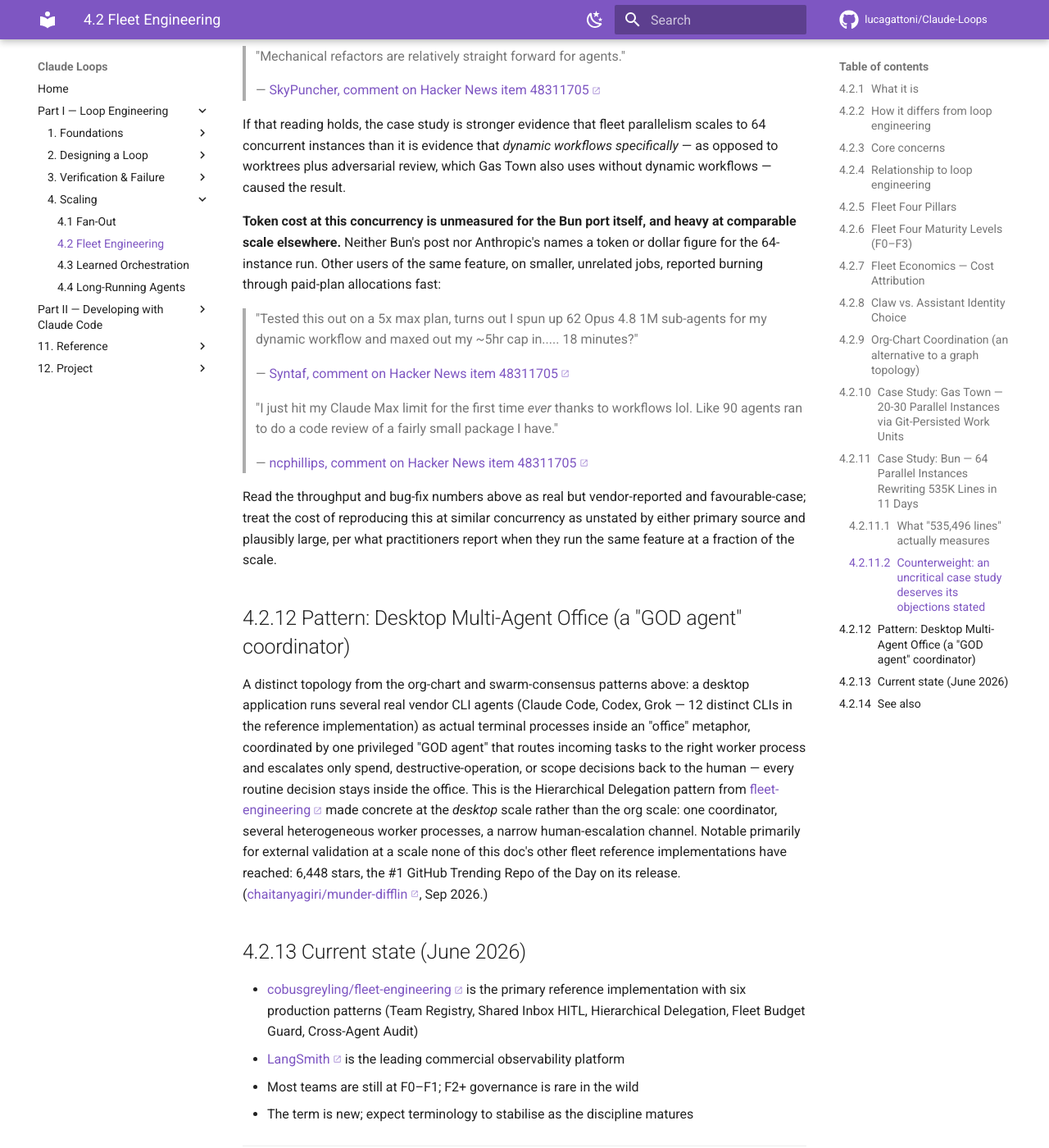
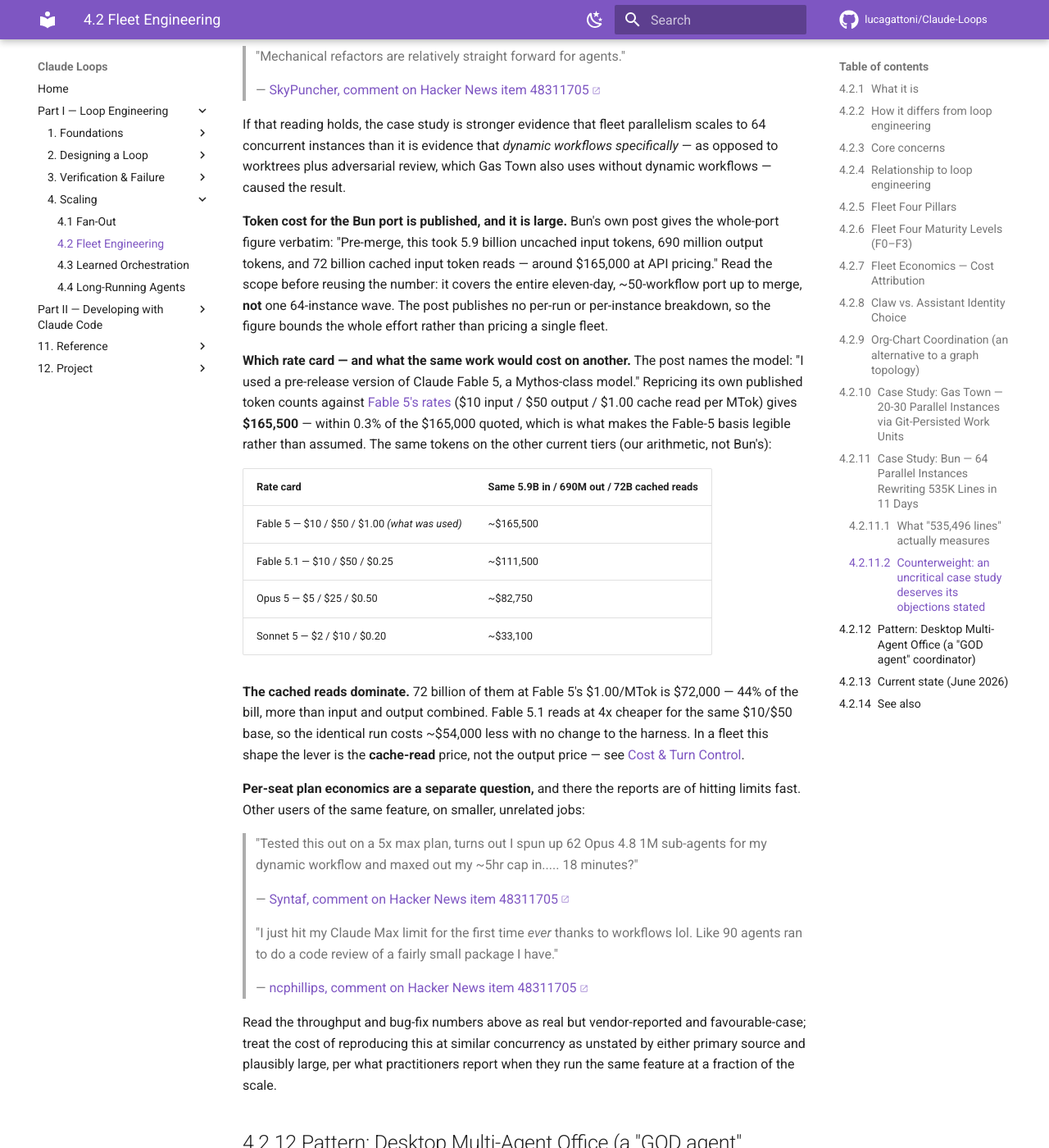
Before and after one commit to lucagattoni/Claude-Loops, an MkDocs documentation site: the page built from docs/23-fleet-engineering.md, in a window 1280 px wide and 1400 px high, scrolled down 6891 px. Shown: the whole window at 82% size. Built offline with MkDocs 1.6.1 and Material for MkDocs 9.7.7, drawn with Linux system fonts in a browser that asks for light colours; comment, search, counter and statistics services are not loaded.

Commit message:
C1b P1: the Bun source — a falsified absence and a wrong ratio
Both fixes rest on one primary source, re-fetched and read in full:
https://bun.com/blog/bun-in-rust

docs/23 — falsified claim-of-absence, this repo's defining defect class.
The KB said "Neither Bun's post nor Anthropic's names a token or dollar
figure for the 64-instance run." Bun's post says, verbatim: "Pre-merge,
this took 5.9 billion uncached input tokens, 690 million output tokens,
and 72 billion cached input token reads — around $165,000 at API pricing."
Rewritten around the real figures, with the scope stated: that number
covers the whole 11-day, ~50-workflow port to merge, NOT one 64-instance
wave — the post publishes no per-run breakdown, so it bounds the effort
rather than pricing a fleet. The HN datapoints stay, demoted to what they
actually evidence: per-seat plan economics, not an unmeasured cost.

Added, because the backlog asked for the model attribution and the source
supplies it: "I used a pre-release version of Claude Fable 5, a
Mythos-class model." Repricing Bun's own token counts on Fable 5's rate
card ($10/$50/$1.00) gives $165,500 — 0.3% off the $165,000 quoted, which
is what makes the basis legible instead of assumed. Also a repricing table
across the current tiers, and the finding it exposes: the 72B cached reads
are $72,000 of the bill, 44% of it, more than input and output combined.
Fable 5.1's 4x cheaper cache read cuts the identical run by ~$54,000 with
no harness change. Arithmetic labelled as ours, against rates verified in
docs/11 earlier in this branch.

docs/04 — same source, wrong ratio, and the pass had checked the other
copy. The KB described "a separate instance" (1:1). Bun: "1 implementer, 2
or more adversarial reviewers per implementer... The implementer doesn't
review. The reviewer doesn't implement," and "Every line of code was
reviewed by two separate adversarial reviewers." Corrected to 1:2+, with
the role separation, now matching docs/23:237.

Checked docs/07, 24, 26 for the same source: process claims only, no
conflict. All cross-doc anchors validated with python-markdown's real
slugify (0 broken). No residual "unmeasured" claim survives anywhere.

Co-Authored-By: Claude Opus 5 (1M context) <noreply@anthropic.com>
Claude-Session: https://claude.ai/code/session_0143r6VLrjfhL34xeWGQvHmV

```diff
--- a/docs/23-fleet-engineering.md
+++ b/docs/23-fleet-engineering.md
@@ -269,10 +269,36 @@ to 64 concurrent instances than it is evidence that *dynamic workflows specifica
 as opposed to worktrees plus adversarial review, which Gas Town also uses without
 dynamic workflows — caused the result.
 
-**Token cost at this concurrency is unmeasured for the Bun port itself, and heavy at
-comparable scale elsewhere.** Neither Bun's post nor Anthropic's names a token or dollar
-figure for the 64-instance run. Other users of the same feature, on smaller, unrelated
-jobs, reported burning through paid-plan allocations fast:
+**Token cost for the Bun port is published, and it is large.** Bun's own post gives the
+whole-port figure verbatim: "Pre-merge, this took 5.9 billion uncached input tokens, 690
+million output tokens, and 72 billion cached input token reads — around $165,000 at API
+pricing." Read the scope before reusing the number: it covers the entire eleven-day,
+~50-workflow port up to merge, **not** one 64-instance wave. The post publishes no per-run or
+per-instance breakdown, so the figure bounds the whole effort rather than pricing a single
+fleet.
+
+**Which rate card — and what the same work would cost on another.** The post names the model:
+"I used a pre-release version of Claude Fable 5, a Mythos-class model." Repricing its own
+published token counts against [Fable 5's rates](11-cost-control.md#model-reference-september-2026)
+($10 input / $50 output / $1.00 cache read per MTok) gives **$165,500** — within 0.3% of the
+$165,000 quoted, which is what makes the Fable-5 basis legible rather than assumed. The same
+tokens on the other current tiers (our arithmetic, not Bun's):
+
+| Rate card | Same 5.9B in / 690M out / 72B cached reads |
+|---|---|
+| Fable 5 — $10 / $50 / $1.00 *(what was used)* | ~$165,500 |
+| Fable 5.1 — $10 / $50 / $0.25 | ~$111,500 |
+| Opus 5 — $5 / $25 / $0.50 | ~$82,750 |
+| Sonnet 5 — $2 / $10 / $0.20 | ~$33,100 |
+
+**The cached reads dominate.** 72 billion of them at Fable 5's $1.00/MTok is $72,000 — 44% of
+the bill, more than input and output combined. Fable 5.1 reads at 4x cheaper for the same
+$10/$50 base, so the identical run costs ~$54,000 less with no change to the harness. In a
+fleet this shape the lever is the **cache-read** price, not the output price — see
+[Cost & Turn Control](11-cost-control.md).
+
+**Per-seat plan economics are a separate question,** and there the reports are of hitting
+limits fast. Other users of the same feature, on smaller, unrelated jobs:
 
 > "Tested this out on a 5x max plan, turns out I spun up 62 Opus 4.8 1M sub-agents for my
 > dynamic workflow and maxed out my ~5hr cap in..... 18 minutes?"
```
Also changed, not shown: docs/04-verification.md (+9 -3 lines).
